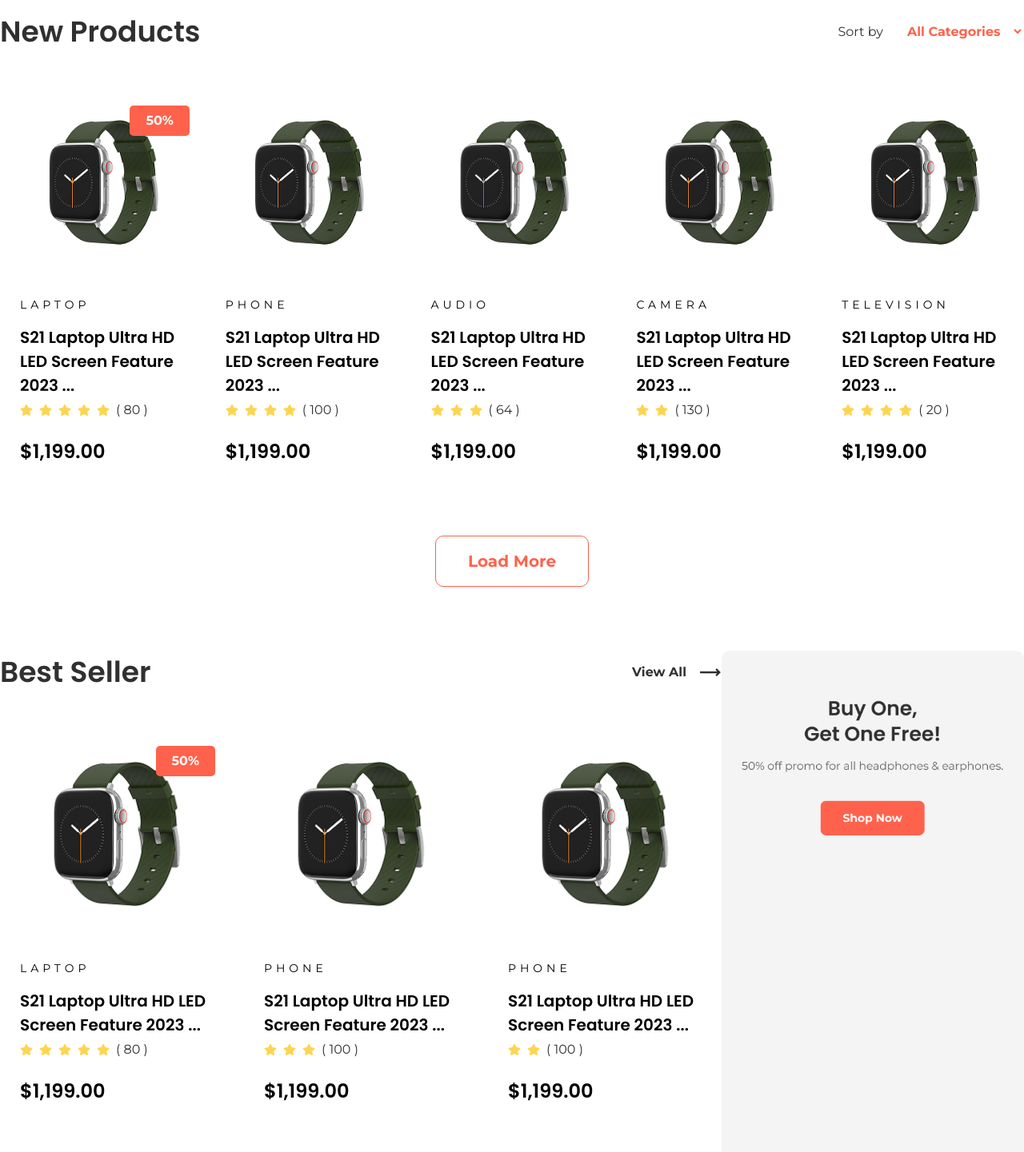
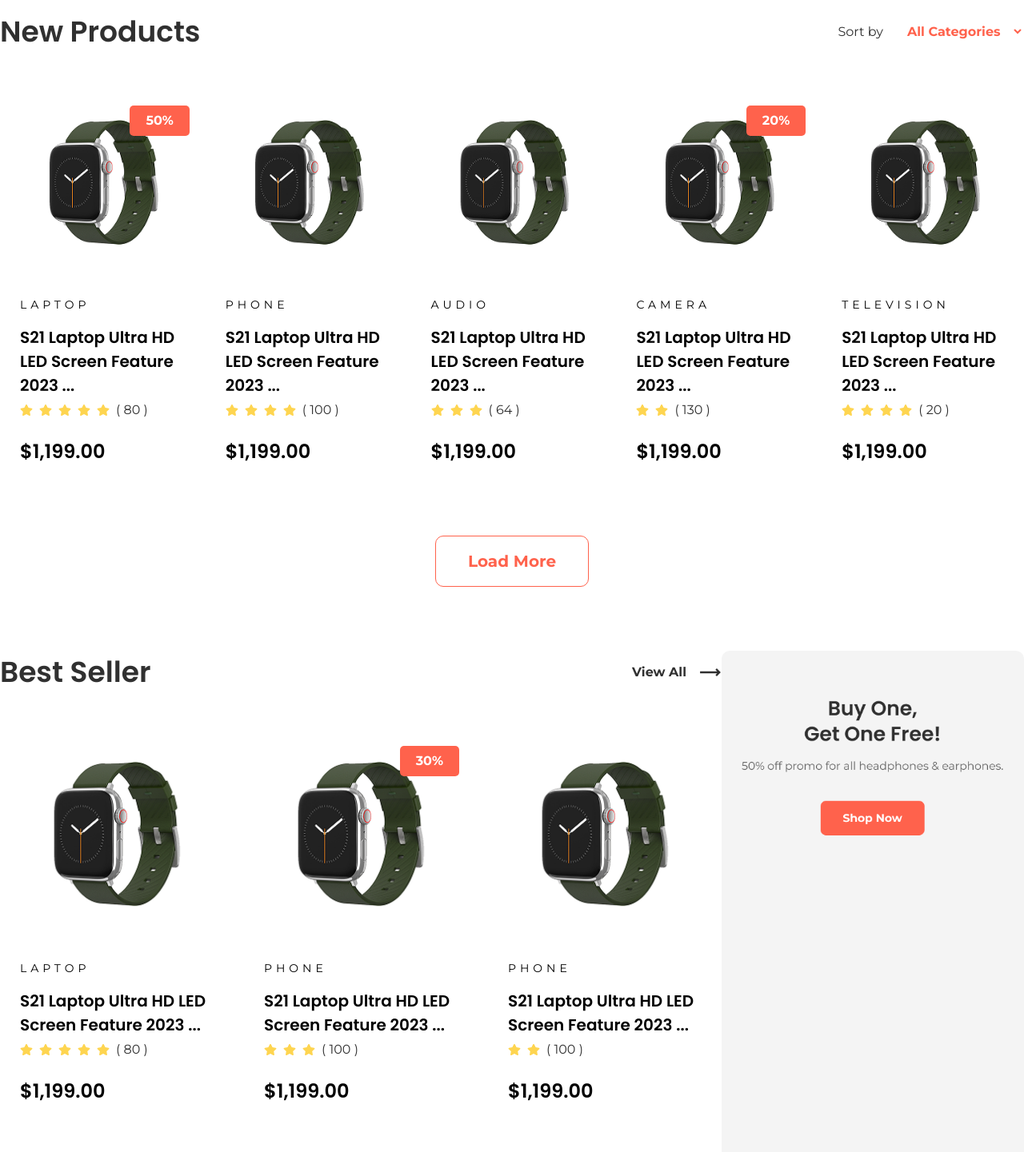
Before and after one commit to nazmulalamdev/eshop, a React (Vite) app: page / in a window 1280 px wide. Shown: the part 2200-3641 px from the top of the page at 80% size. Built offline with nearby package versions, Linux system fonts and the light colour scheme; no server answers.

Commit message:
update percentTag

```diff
--- a/src/components/BestSeller.jsx
+++ b/src/components/BestSeller.jsx
@@ -27,7 +27,7 @@ const BestSeller = () => {
             <div className="flex gap-5 flex-wrap">
               <div className="max-w-[285px]">
                 <ProductLayout
-                  percentTag={true}
+                  percentTag={false}
                   category="laptop"
                   title="S21 Laptop Ultra HD LED Screen Feature 2023 ..."
                   rating="5"
@@ -41,7 +41,7 @@ const BestSeller = () => {
               </div>
               <div className="max-w-[285px]">
                 <ProductLayout
-                  percentTag={false}
+                  percentTag="30%"
                   category="phone"
                   title="S21 Laptop Ultra HD LED Screen Feature 2023 ..."
                   rating="3"
@@ -97,7 +97,7 @@ const BestSeller = () => {
               </div>
               <div className="max-w-[285px]">
                 <ProductLayout
-                  percentTag={false}
+                  percentTag="10%"
                   category="phone"
                   title="S21 Laptop Ultra HD LED Screen Feature 2023 ..."
                   rating="3"
--- a/src/components/FeaturedProduct.jsx
+++ b/src/components/FeaturedProduct.jsx
@@ -85,7 +85,7 @@ const FeaturedProduct = () => {
             <Slider {...settings}>
               {/* <div className="flex gap-1"> */}
               <ProductLayout
-                percentTag={true}
+                percentTag="50%"
                 category="laptop"
                 title="S21 Laptop Ultra HD LED Screen Feature 2023 ..."
                 rating="5"
--- a/src/components/NewProduct.jsx
+++ b/src/components/NewProduct.jsx
@@ -58,7 +58,7 @@ const NewProduct = () => {
 
           <div className="flex gap-1">
             <ProductLayout
-              percentTag={true}
+              percentTag="50%"
               category="laptop"
               title="S21 Laptop Ultra HD LED Screen Feature 2023 ..."
               rating="5"
@@ -94,7 +94,7 @@ const NewProduct = () => {
               stockAmount="60"
             />
             <ProductLayout
-              percentTag={false}
+              percentTag="20%"
               category="camera"
               title="S21 Laptop Ultra HD LED Screen Feature 2023 ..."
               rating="2"
--- a/src/components/commonLayout/ProductLayout.jsx
+++ b/src/components/commonLayout/ProductLayout.jsx
@@ -35,7 +35,7 @@ const ProductLayout = ({
           />
           {percentTag && (
             <div className="absolute top-[-8px] right-[-9px] py-[7px] px-[20px] bg-[#FF624C] rounded-[5px] font-['Montserrat'] font-bold text-base text-[#FFFFFF]">
-              50%
+              {percentTag}
             </div>
           )}
           <div className="flex items-center absolute bottom-[6px] left-[48%] -translate-x-1/2 gap-5 scale-0 group-hover:scale-100 duration-300">
```
